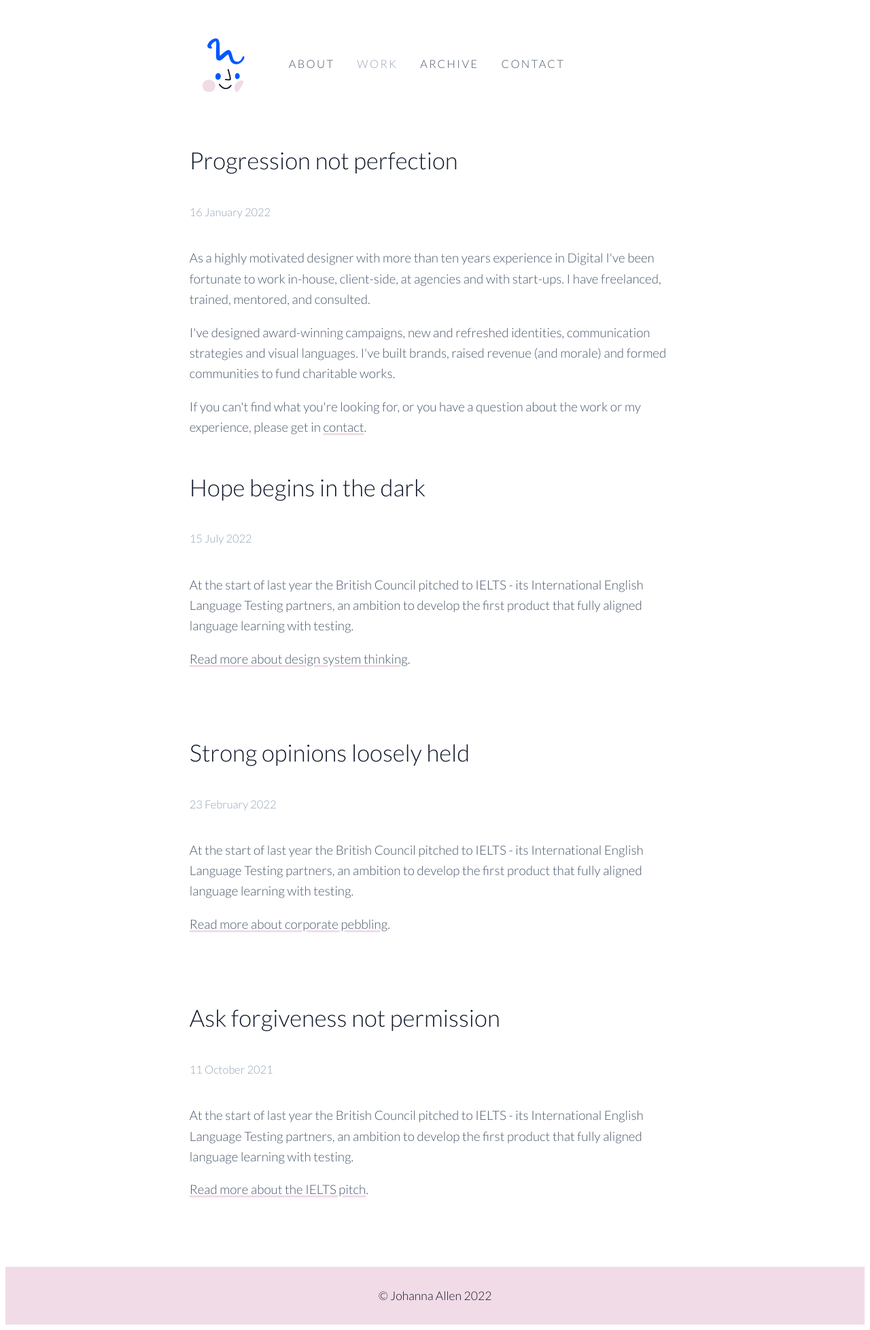
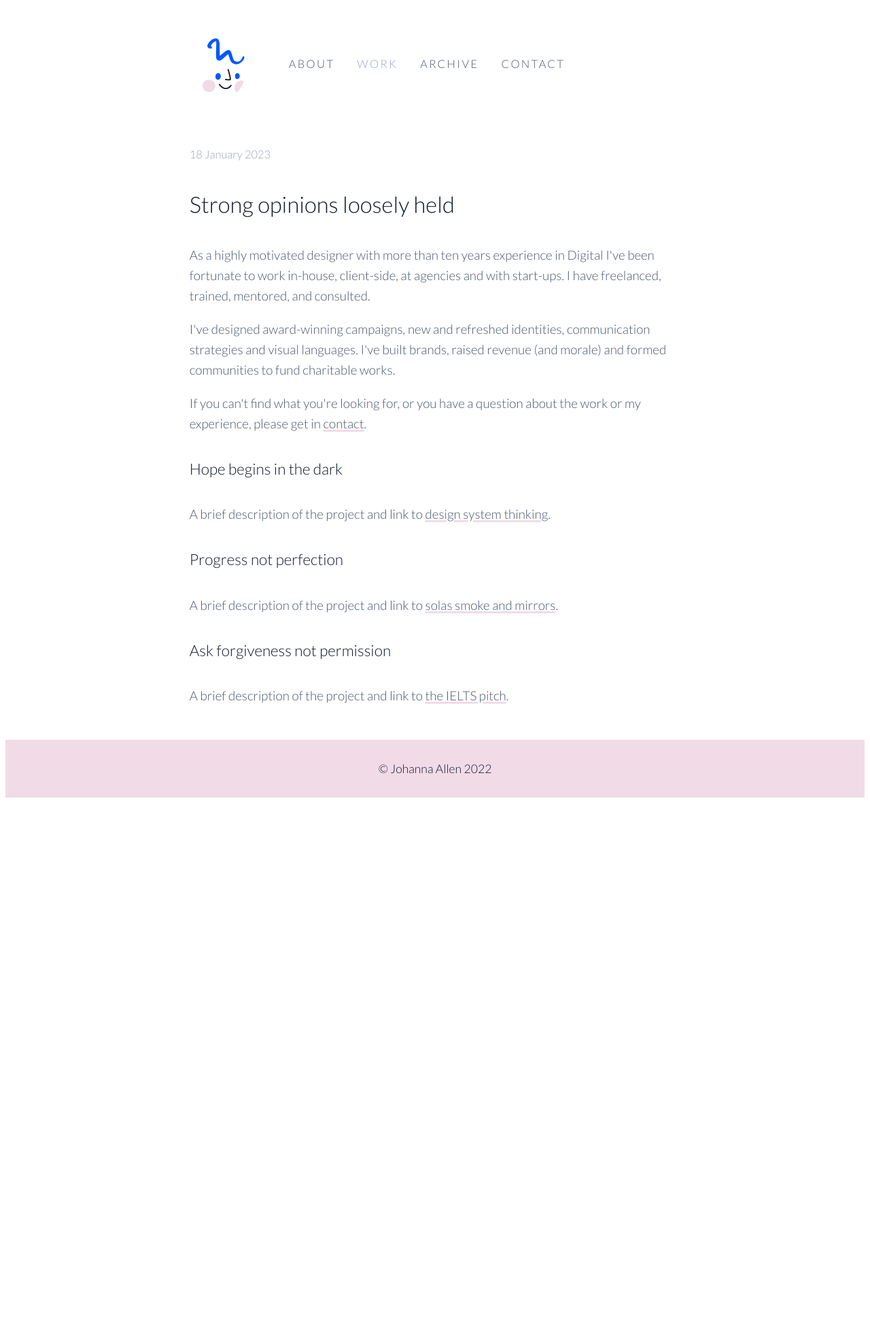
Before and after one commit to damongolding/shesanopenbook, a PHP site: page /work.html in a window 1280 px wide. Shown: the whole page at 68% size. After the commit the page ends 1173 px from the top, so only its background shows below. Run offline with PHP 8.4, Linux system fonts and the light colour scheme.

Commit message:
Moving on

```diff
--- a/contact.html
+++ b/contact.html
@@ -124,7 +124,7 @@
 
         <footer class="footer">
             <div class="content-wrapper">
-                <small> &copy; Johanna Allen 2022 </small>
+                <small> &copy; Johanna Allen 2023 </small>
             </div>
         </footer>
     </body>
--- a/css/shes-got-style.css
+++ b/css/shes-got-style.css
@@ -4,7 +4,7 @@
 :root {
     --site-width: 1200px;
     --post-text-width: 760px;
-    --post-image-max-width: 920px;
+    --post-image-max-width: 540px;
 
     /* Logo */
     --logo-size: 64px;
@@ -28,22 +28,20 @@ h1 {
     font-family: var(--font-family);
     color: var(--dark-grey);
     max-width: var(--post-text-width);
-    font-size: 1.85rem;
+    font-size: 1.75rem;
     font-weight: 200;
     text-align: left;
     margin: 2rem auto;
-    line-height: 2.5rem;
+    line-height: 2.25rem;
     padding-top: 0px;
 }
 
 h2 {
     font-family: var(--font-family);
     color: var(--dark-grey);
-    text-transform: uppercase;
     max-width: var(--post-text-width);
-    font-size: 1rem;
-    line-height: 1.25rem;
-    letter-spacing: 0.125rem;
+    font-size: 1.2rem;
+    line-height: 1.5rem;
     font-weight: 300;
     text-align: left;
     margin: 2rem auto;
@@ -282,15 +280,9 @@ form {
 
     /* How the cursor behaves when on the element (pointer = hand/finger) */
     cursor: pointer;
-
     background-color: #fff;
 
-    /*
-		This is how we round corners
-		(the number is so high just to be sure the button will
-		always be rounded no matter the size of the button)
-	*/
-    border-radius: 3142593px;
+    border-radius: 8px;
     padding: 0.5rem 1.25rem;
 
     /* to centre the button */
@@ -306,7 +298,7 @@ form {
     background-color: var(--light-pink);
 }
 
-/* --- END From --- */
+/* --- END Form --- */
 
 /* --- footer --- */
 footer.footer {
--- a/work.html
+++ b/work.html
@@ -40,97 +40,26 @@
                         <li class="nav-item"><a href="/contact">Contact</a></li>
                     </ul>
                 </nav>
-            </header>
-
-            <article class="post">
-                <div class="post--header">
-                    <h1>Progression not perfection</h1>
-                </div>
-                <div class="post--date">16 January 2022</div>
-                <div class="post--body">
-                    <p>
-                        As a highly motivated designer with more than ten years
-                        experience in Digital I've been fortunate to work
-                        in-house, client-side, at agencies and with start-ups. I
-                        have freelanced, trained, mentored, and consulted.
-                    </p>
-                    <p>
-                        I've designed award-winning campaigns, new and refreshed
-                        identities, communication strategies and visual
-                        languages. I've built brands, raised revenue (and
-                        morale) and formed communities to fund charitable works.
-                    </p>
-                    <p>
-                        If you can't find what you're looking for, or you have a
-                        question about the work or my experience, please get in
-                        <a href="/contact.html">contact</a>.
-                    </p>
-                </div>
-            </article>
-
-            <article class="post">
-                <div class="post--header">
-                    <h1>Hope begins in the dark</h1>
-                </div>
-                <div class="post--date">15 July 2022</div>
+              </header>
+          		<article class="post">
+          			<div class="post--header">
+                  <div class="post--date">18 January 2023</div>
+          				<h1>Strong opinions loosely held</h1>
+          		</header>
 
                 <div class="post--body">
-                    <p>
-                        At the start of last year the British Council pitched to
-                        IELTS - its International English Language Testing
-                        partners, an ambition to develop the first product that
-                        fully aligned language learning with testing.
-                    </p>
-                    <p>
-                        <a href="posts/hope-begins"
-                            >Read more about design system thinking</a
-                        >.
-                    </p>
-                    <br />
-                </div>
-            </article>
+                    <p>As a highly motivated designer with more than ten years experience in Digital I've been fortunate to work in-house, client-side, at agencies and with start-ups. I have freelanced, trained, mentored, and consulted.</p>
+                    <p>I've designed award-winning campaigns, new and refreshed identities, communication strategies and visual languages. I've built brands, raised revenue (and morale) and formed communities to fund charitable works.</p>
+                    <p>If you can't find what you're looking for, or you have a question about the work or my experience, please get in <a href="/contact.html">contact</a>.</p>
 
-            <article class="post">
-                <div class="post--header">
-                    <h1>Strong opinions loosely held</h1>
-                </div>
-                <div class="post--date">23 February 2022</div>
+                    <h2>Hope begins in the dark</h2>
+                    <p>A brief description of the project and link to <a href="posts/hope-begins">design system thinking</a>.</p>
 
-                <div class="post--body">
-                    <p>
-                        At the start of last year the British Council pitched to
-                        IELTS - its International English Language Testing
-                        partners, an ambition to develop the first product that
-                        fully aligned language learning with testing.
-                    </p>
-                    <p>
-                        <a href="posts/ask-forgiveness"
-                            >Read more about corporate pebbling</a
-                        >.
-                    </p>
-                    <br />
-                </div>
-            </article>
+                    <h2>Progress not perfection</h2>
+                    <p>A brief description of the project and link to <a href="posts/not-perfect">solas smoke and mirrors</a>.</p>
 
-            <article class="post">
-                <div class="post--header">
-                    <h1>Ask forgiveness not permission</h1>
-                </div>
-                <div class="post--date">11 October 2021</div>
-
-                <div class="post--body">
-                    <p>
-                        At the start of last year the British Council pitched to
-                        IELTS - its International English Language Testing
-                        partners, an ambition to develop the first product that
-                        fully aligned language learning with testing.
-                    </p>
-                    <p>
-                        <a href="posts/ask-forgiveness"
-                            >Read more about the IELTS pitch</a
-                        >.
-                    </p>
-                    <br />
+                    <h2>Ask forgiveness not permission</h2>
+                      <p>A brief description of the project and link to <a href="posts/ask-forgiveness">the IELTS pitch</a>.</p>
                 </div>
             </article>
         </div>
```
Also changed, not shown: archive.html (+5 -16 lines), index.html (+10 -11 lines), posts/ask-forgiveness.html (+11 -45 lines), posts/challenge-your-limits.html (+5 -8 lines), posts/hope-begins.html (+5 -8 lines), posts/not-perfect.html (renamed from posts/strong-opinions.html, +6 -9 lines), posts/we-can-do-so-much.html (+5 -8 lines), assets/LLP logo.png, assets/LLP poster.png.
